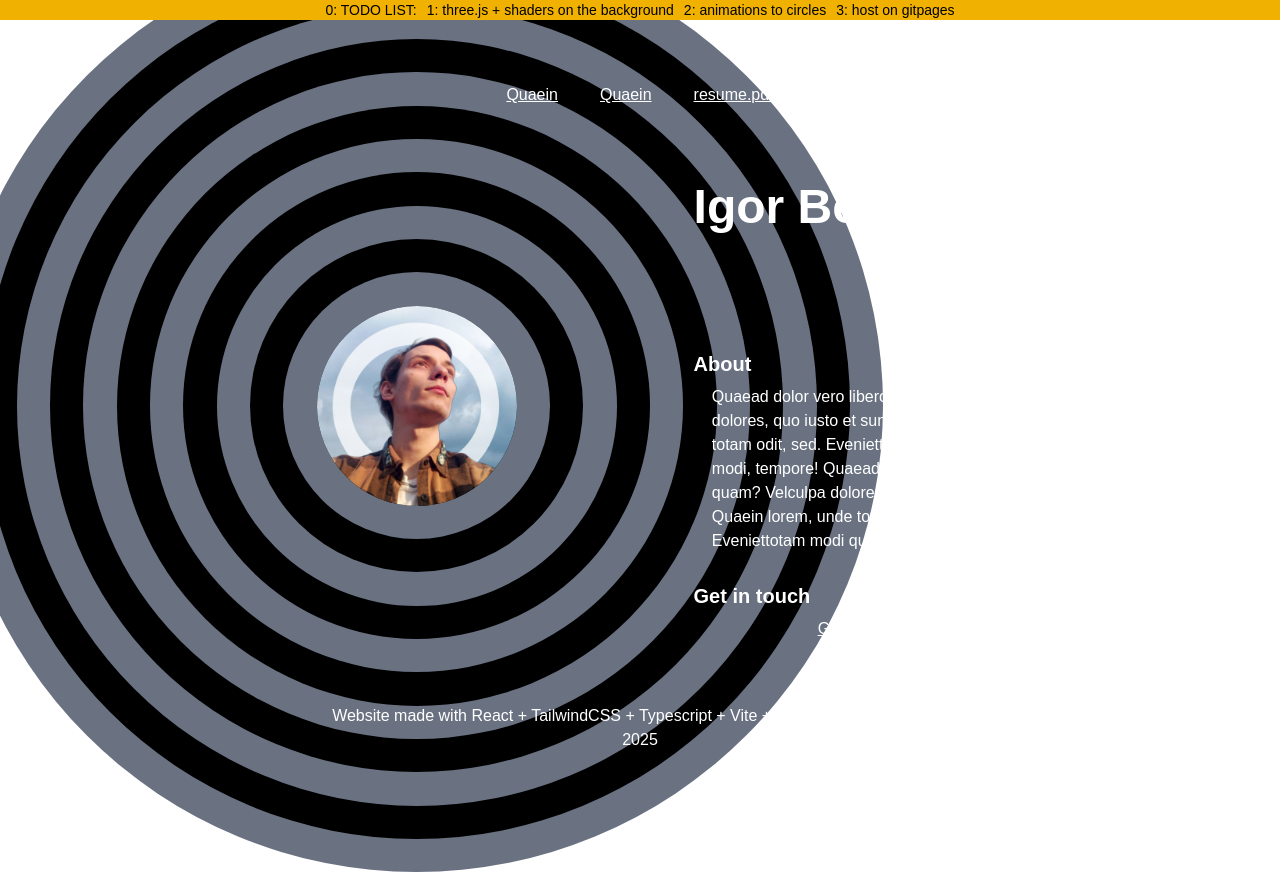
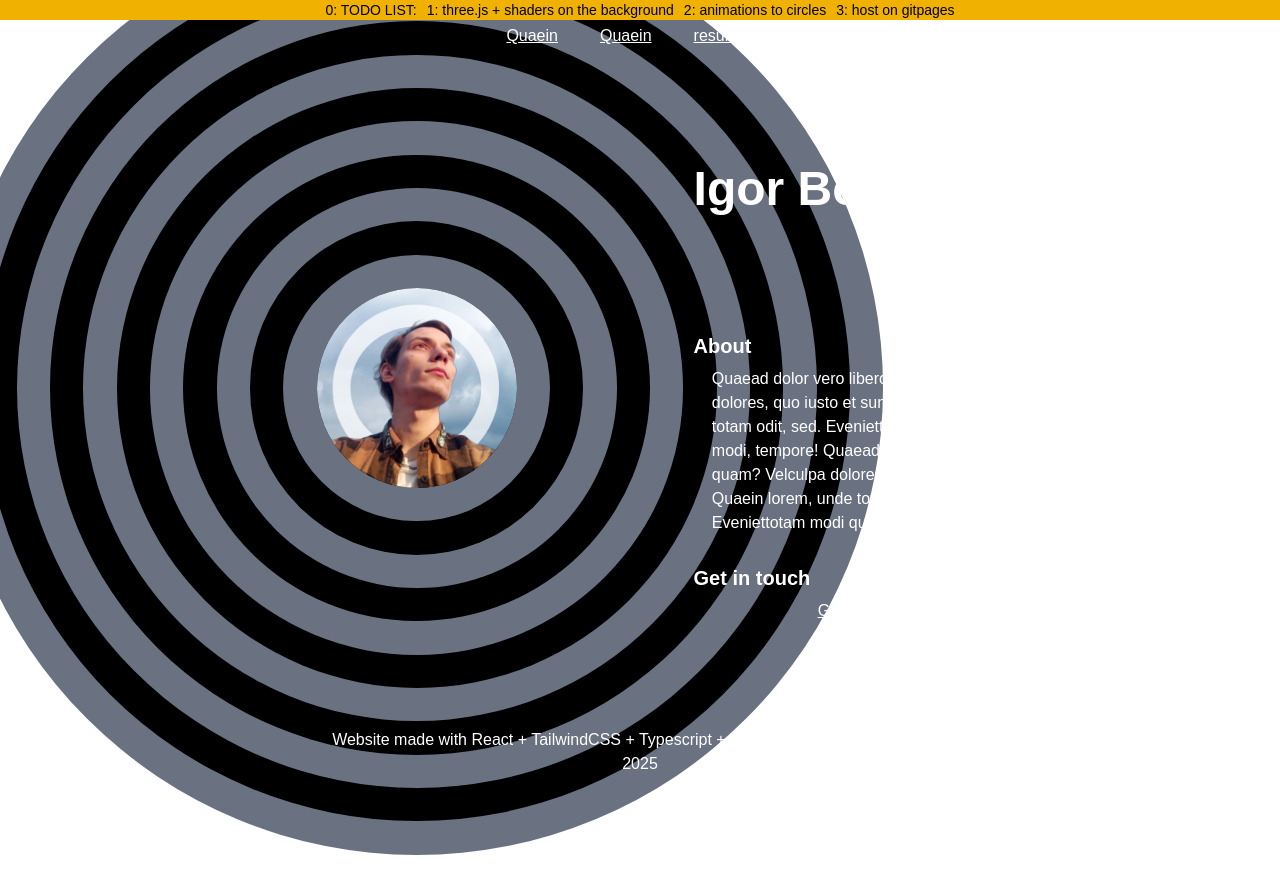
Before and after one commit to Igor-4242/igorrust.website, a React (Vite) app: page / in a window 1280 px wide. Built offline with nearby package versions, Linux system fonts and the light colour scheme.

Commit message:
doing perlin noise thing

```diff
--- a/src/App.tsx
+++ b/src/App.tsx
@@ -1,11 +1,12 @@
+import * as math from './math';
+import * as three from './three';
 import './styles.css'
-import math from './math';
 
-export default function App() {
+export function App() {
 
   return (
     <>
-      <section className="flex flex-row top-0 w-full h-fit justify-center bg-yellow-500 gap-[10px] text-black">
+      <section id='DEMO_TODOLIST' className="absolute flex flex-row top-0 w-screen h-fit justify-center bg-yellow-500 gap-[10px] text-black">
         {
           [
             "TODO LIST:",
@@ -18,7 +19,8 @@ export default function App() {
         }
       </section>
 
-      <section className="flex flex-row w-full h-fit justify-center gap-[42px] py-12">
+
+      <section id='HEAD_LINKS' className="flex flex-row w-full h-fit justify-center gap-[42px] py-6">
         <a href="">
           Quaein
         </a>
@@ -31,8 +33,7 @@ export default function App() {
       </section>
 
 
-
-      <section className='flex flex-col w-full h-fit md:flex-row w-full max-w-[880px] gap-[5px] md:gap-[60px]'>
+      <section id='MAIN_INFO' className='flex flex-col w-full h-fit md:flex-row w-full max-w-[880px] gap-[5px] md:gap-[60px]'>
 
         <div className='flex flex-col w-full justify-center items-center p-[42px]'>
           <Circles />
@@ -81,10 +82,14 @@ export default function App() {
 
       </section >
 
-      <section className='flex flex-row w-full h-fit justify-center py-12'>
+      <section id='DESCRIPTION' className='flex flex-row w-full h-fit justify-center py-6'>
         <p className='w-full  sm:w-1/2 text-center'>
           Website made with React + TailwindCSS + Typescript + Vite + Three.js by Igor Boiko in 2025
         </p>
+      </section>
+
+      <section id='BACKGROUND_MAZE' className='z-[10000000] pointer-events-none w-screen h-screen absolute offset-0'>
+        <three.CanvasWithShaderedMaze />
       </section>
 
     </>
--- a/src/main.tsx
+++ b/src/main.tsx
@@ -1,10 +1,10 @@
-import { StrictMode } from 'react'
-import { createRoot } from 'react-dom/client'
+import * as react from 'react'
+import * as client from 'react-dom/client'
 import './styles.css'
-import App from './App.tsx'
+import * as app from './app.tsx'
 
-createRoot(document.getElementById('root')!).render(
-  <StrictMode>
-    <App />
-  </StrictMode>,
+client.createRoot(document.getElementById('root')!).render(
+  <react.StrictMode>
+    <app.App />
+  </react.StrictMode>,
 )
--- a/src/math.ts
+++ b/src/math.ts
@@ -1,21 +1,19 @@
-export default class math {
-    static map_range =
+export const map_range =
     (a1: number, a2: number, val: number, b1: number, b2: number): number =>
         (val - a1) / (a2 - a1) * (b2 - b1) + b1;
 
-    static percentage =
+export const percentage =
     (whole: number, percent: number): number =>
         (whole / 100) * percent;
 
-    static lerp =
+export const lerp =
     (a: number, b: number, t: number): number =>
         a + t * (b - a);
 
-    static solve_for_c =
+export const solve_for_c =
     (a: number, b: number, d: number): number =>
         (a * d) / b;
 
-    static solve_for_d =
+export const solve_for_d =
     (a: number, b: number, c: number): number =>
         (b * c) / a;
-}
--- /dev/null
+++ b/src/three.tsx
@@ -0,0 +1,76 @@
+import * as three from 'three'
+import * as react from 'react'
+import * as fiber from '@react-three/fiber'
+import maze_shader_vert from './assets/maze_shader.vert?raw';
+import maze_shader_frag from './assets/maze_shader.frag?raw';
+import './styles.css'
+
+
+// function TestBox(props: fiber.ThreeElements['mesh']) {
+//     const meshRef = react.useRef<three.Mesh>(null!)
+//     const [hovered, setHover] = react.useState(false)
+//     const [active, setActive] = react.useState(false)
+
+//     fiber.useFrame((_, delta) => (meshRef.current.rotation.x += delta));
+
+//     return (
+//         <mesh
+//             {...props}
+//             ref={meshRef}
+//             scale={active ? 3.5 : 1}
+//             onClick={(_) => setActive(!active)}
+//             onPointerOver={(_) => setHover(true)}
+//             onPointerOut={(_) => setHover(false)}>
+//             <boxGeometry args={[1, 1, 1]} />
+//             <meshStandardMaterial color={hovered ? 'hotpink' : '#2f74c0'} />
+//         </mesh>
+//     )
+// }
+
+// export function TestThreeCanvas() {
+//     return (
+//         <fiber.Canvas>
+//             <ambientLight intensity={Math.PI / 2} />
+//             <spotLight position={[10, 10, 10]} angle={0.15} penumbra={1} decay={0} intensity={Math.PI} />
+//             <pointLight position={[-10, -10, -10]} decay={0} intensity={Math.PI} />
+//             <TestBox position={[-1.2, 0, 0]} />
+//             <TestBox position={[1.2, 0, 0]} />
+//         </fiber.Canvas>
+//     )
+// }
+
+
+function ShaderedMaze() {
+    const planeMeshRef = react.useRef<three.Mesh>(null!)
+    const materialRef = react.useRef<three.ShaderMaterial>(null!)
+    // fiber.useFrame((_, delta) => (planeMeshRef.current.rotation.z += delta * 2.0));
+
+    fiber.useFrame((state, _delta) => {
+        materialRef.current.uniforms.uTime.value = state.clock.getElapsedTime()
+    })
+
+    return (
+        <mesh
+            ref={planeMeshRef}
+        >
+            <planeGeometry args={[25, 25, 1]} />
+            <shaderMaterial
+                ref={materialRef}
+                vertexShader={maze_shader_vert}
+                fragmentShader={maze_shader_frag}
+                uniforms={{
+                    uTime: { value: 0 }
+                }}
+            />
+        </mesh>
+    )
+}
+
+
+export function CanvasWithShaderedMaze() {
+    return (
+        <fiber.Canvas >
+            <ShaderedMaze />
+        </fiber.Canvas>
+    )
+}
--- /dev/null
+++ b/src/types/shader.d.ts
@@ -0,0 +1,9 @@
+declare module '*.vert' {
+    const content: string
+    export default content
+}
+
+declare module '*.frag' {
+    const content: string
+    export default content
+}
--- a/vite.config.ts
+++ b/vite.config.ts
@@ -2,9 +2,11 @@ import { defineConfig } from 'vite'
 import tailwindcss from '@tailwindcss/vite'
 import react from '@vitejs/plugin-react-swc'
 
-// bun gh-pages -d dist --cname igorrust.xyz --no-history
 // https://vite.dev/config/
 export default defineConfig({
   plugins: [react(), tailwindcss()],
-  base: "/igorrust.website/"
+  base: "/igorrust.website/",
+  // build: {
+  //   assetsInlineLimit: 0 // Prevents shaders from being inlined
+  // }
 })
```
Also changed, not shown: package.json (+6 -6 lines), src/assets/maze_shader.frag (added), src/assets/maze_shader.vert (added), 1 other file (tests, documents, lock files or other folders). Lines whose indentation alone changed are shown as unchanged.
